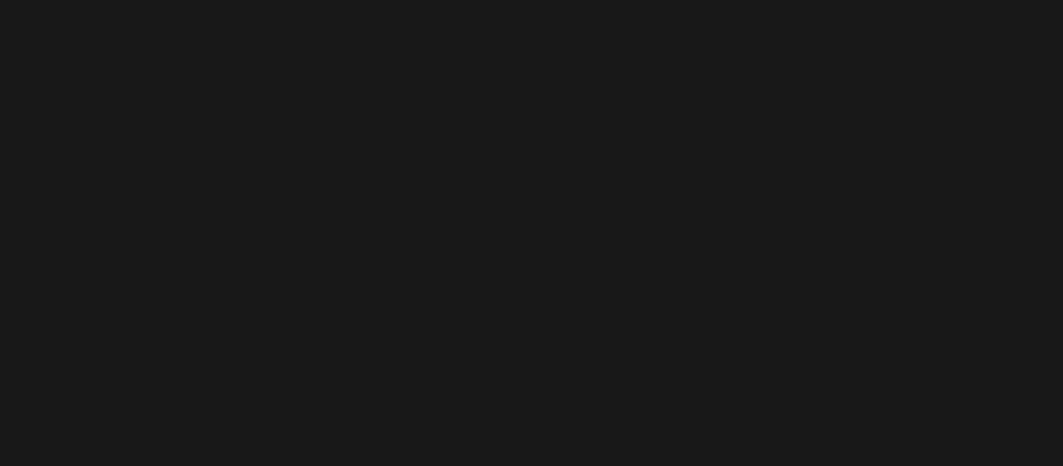
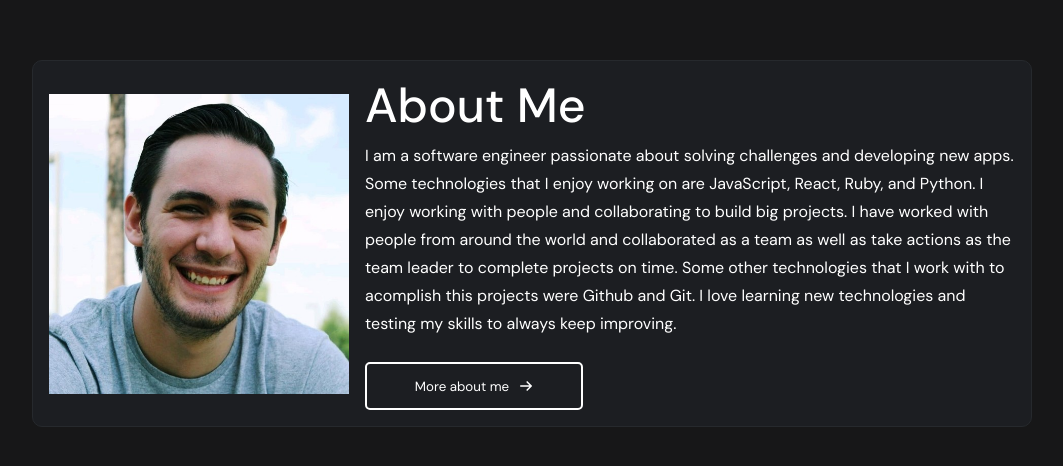
Before and after one commit to Vgonma/Profesional-Portfolio, a React (Vite) app: page / in a window 1280 px wide. Shown: the part 1040-1506 px from the top of the page, without its empty margins (108-1171 px from the left). Before the commit the page ends 800 px from the top, so only its background shows below. Built offline with nearby package versions, Linux system fonts and the light colour scheme.

Commit message:
About me card complete

```diff
--- a/src/App.css
+++ b/src/App.css
@@ -60,6 +60,7 @@
 
 .hero-container {
   margin-top: 10rem;
+  margin-bottom: 20rem;
   display: flex;
   flex-direction: column;
   align-items: center;
@@ -159,6 +160,56 @@
   background-color: transparent;
 }
 
+.about-card-container{
+  display: flex;
+  justify-content: center;
+  align-items: center;
+  padding: 8rem;
+}
+
+.about-card {
+  display: grid;
+  grid-auto-flow: column;
+  gap: 1rem;
+  border: 1px solid var(--border);
+  border-radius: 10px;
+  background-color: var(--fillilng);
+  padding: 1rem;
+  max-width: 1000px;
+
+}
+
+.about-card-img-container {
+  display: flex;
+  justify-content: center;
+  align-items: center;
+  width: 300px;
+}
+
+.about-card-me {
+  max-width: 100%;
+  object-fit: cover;
+
+}
+
+.about-card-text-container {
+  display: flex;
+  flex-direction: column;
+  gap: 0.5rem;
+  font-size: 16px;
+}
+
+.about-card-title {
+  font-size: 48px;
+  font-weight: 500;
+  line-height: 57px;
+}
+
+.about-card-p {
+  line-height: 28px;
+  margin-bottom: 1rem;
+}
+
 /* ======================== Media queries ======================== */
 @media only screen and (max-width: 767px) {
   .nav-btn {
@@ -248,4 +299,17 @@
     flex-direction: column;
   }
 
+  .about-card {
+    grid-auto-flow: row;
+  }
+
+  .about-card-title {
+    font-size: 24px;
+    font-weight: 500;
+    line-height: 32px;
+  }
+
+  .about-card-p {
+    line-height: 28px;
+  }
 }
--- /dev/null
+++ b/src/components/AboutMe.jsx
@@ -0,0 +1,31 @@
+import React from 'react'
+import RightArrow from '../assets/icons/arrow-right.svg'
+import Me from '../assets/Vic_smile.jpg'
+
+function AboutMe() {
+  return (
+    <div className="about-card-container">
+      <div className="about-card">
+        <div className="about-card-img-container">
+          <img className="about-card-me" src={Me} alt="Victor Gonzalez" />
+        </div>
+      <section className="about-card-text-container">
+        <h3 className="about-card-title">About Me</h3>
+        <p className="about-card-p">
+        I am a software engineer passionate about solving challenges and developing new apps. Some technologies that I enjoy working on are JavaScript, React, Ruby, and Python.
+
+        I enjoy working with people and collaborating to build big projects. I have worked with people from around the world and collaborated as a team as well as take actions as the team leader to complete projects on time. Some other technologies that I work with to acomplish this projects were Github and Git.
+
+        I love learning new technologies and testing my skills to always keep improving.
+        </p>
+        <button className="btn btn--m btn--outline">
+          More about me
+          <img className="icon" src={RightArrow} alt="more" />
+        </button>
+      </section>
+      </div>
+    </div>
+  )
+}
+
+export default AboutMe
--- a/src/components/pages/MainPage.jsx
+++ b/src/components/pages/MainPage.jsx
@@ -1,9 +1,11 @@
 import React from 'react'
 import { NavLink } from 'react-router-dom'
 import Download from '../../assets/icons/download.svg'
+import AboutMe from '../AboutMe'
 
 function MainPage() {
   return (
+    <>
       <article className="hero-container">
         <div className="hero-content">
           <h1 className="hero-title">Hello! I'm <br/>
@@ -15,8 +17,11 @@
           <button className="btn btn--outline"><img className="icon" src={Download} alt="download" /> Resume</button>
           </div>
         </div>
-
       </article>
+      <article className="about-container">
+        <AboutMe />
+      </article>
+    </>
   )
 }
 
--- a/src/index.css
+++ b/src/index.css
@@ -12,8 +12,11 @@
 * {
   box-sizing: border-box;
   font-family: 'DM Sans', sans-serif;
-  background-color: var(--bg);
   color: white;
   padding: 0;
   margin: 0;
 }
+
+body {
+  background-color: var(--bg);
+}
```
Also changed, not shown: src/assets/Vic_smile.jpg (added), src/assets/icons/arrow-right.svg (added). Lines whose indentation alone changed are shown as unchanged.
